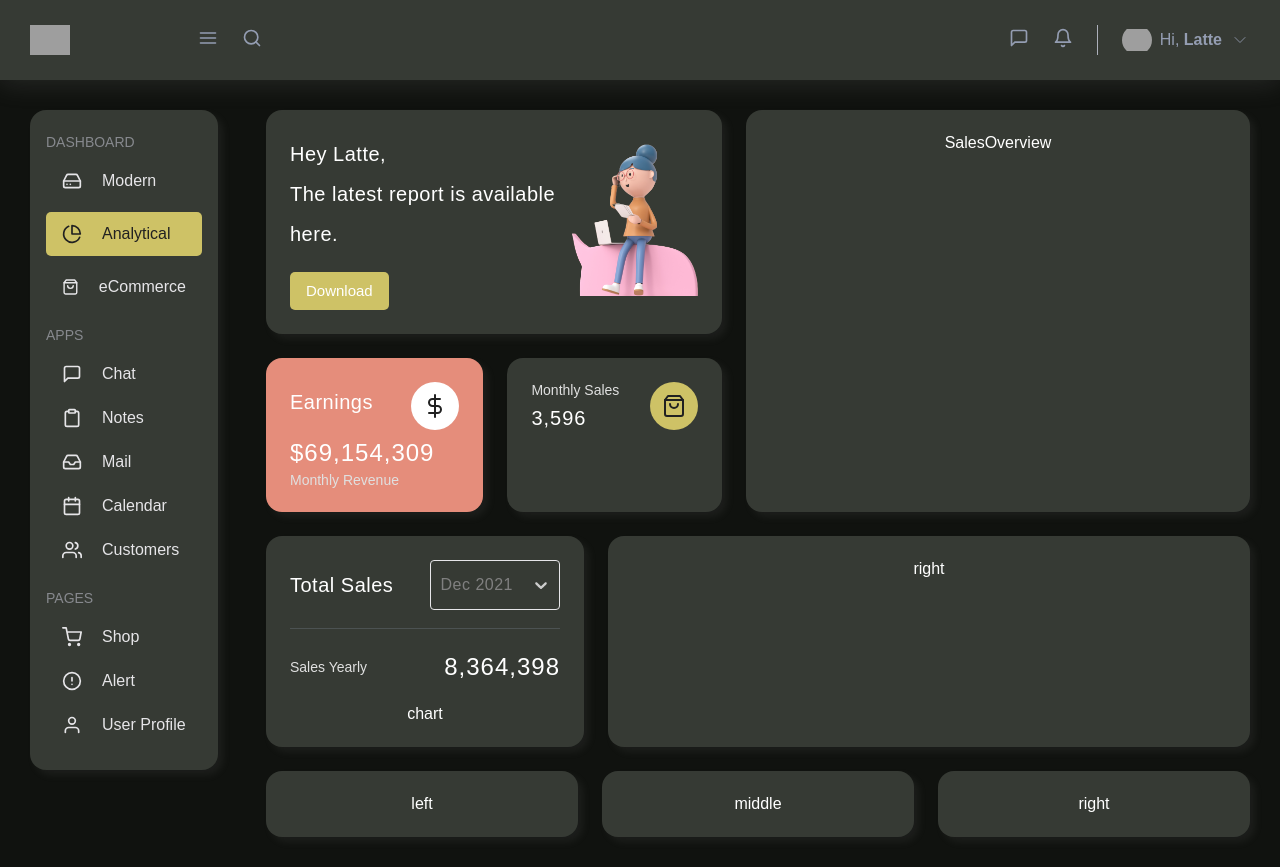
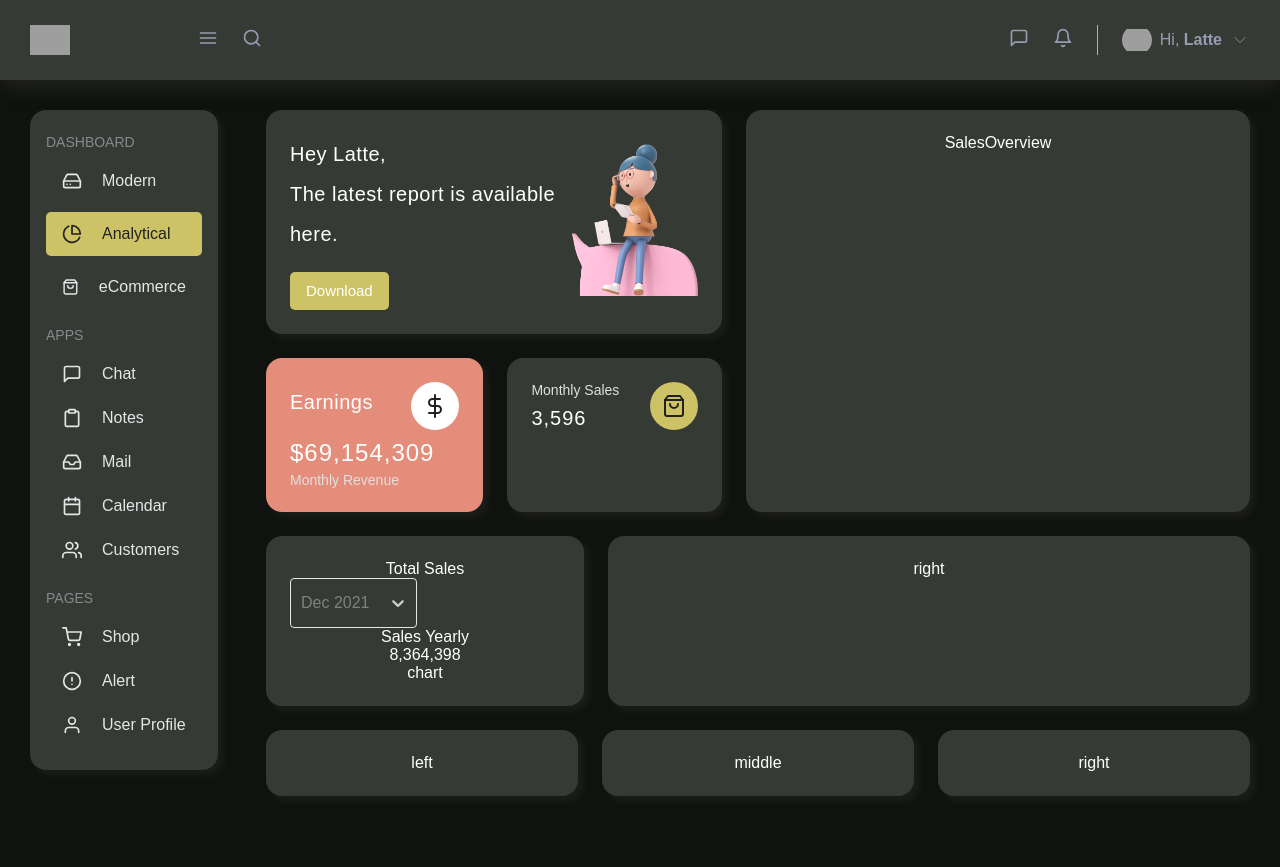
Before and after one commit to sweeetlatte/dashboard, a React (Create React App) app: page / in a window 1280 px wide. After the commit the page ends 826 px from the top, so only its background shows below. Built offline with nearby package versions, Linux system fonts and the light colour scheme; grey boxes are pictures that could not be loaded.

Commit message:
[fix][total sales] remove unnecessary container

```diff
--- a/src/components/TotalSales/index.tsx
+++ b/src/components/TotalSales/index.tsx
@@ -16,8 +16,9 @@ export default function TotalSales() {
       label: 'Dec 2023',
     },
   ];
+
   return (
-    <div className={styles.totalSalesContainer}>
+    <>
       <div className={styles.title}>
         <div>Total Sales</div>
         <div className={styles.selectBox}>
@@ -34,6 +35,6 @@ export default function TotalSales() {
         <div className={styles.number}>8,364,398</div>
       </div>
       <div>chart</div>
-    </div>
+    </>
   );
 }
```
